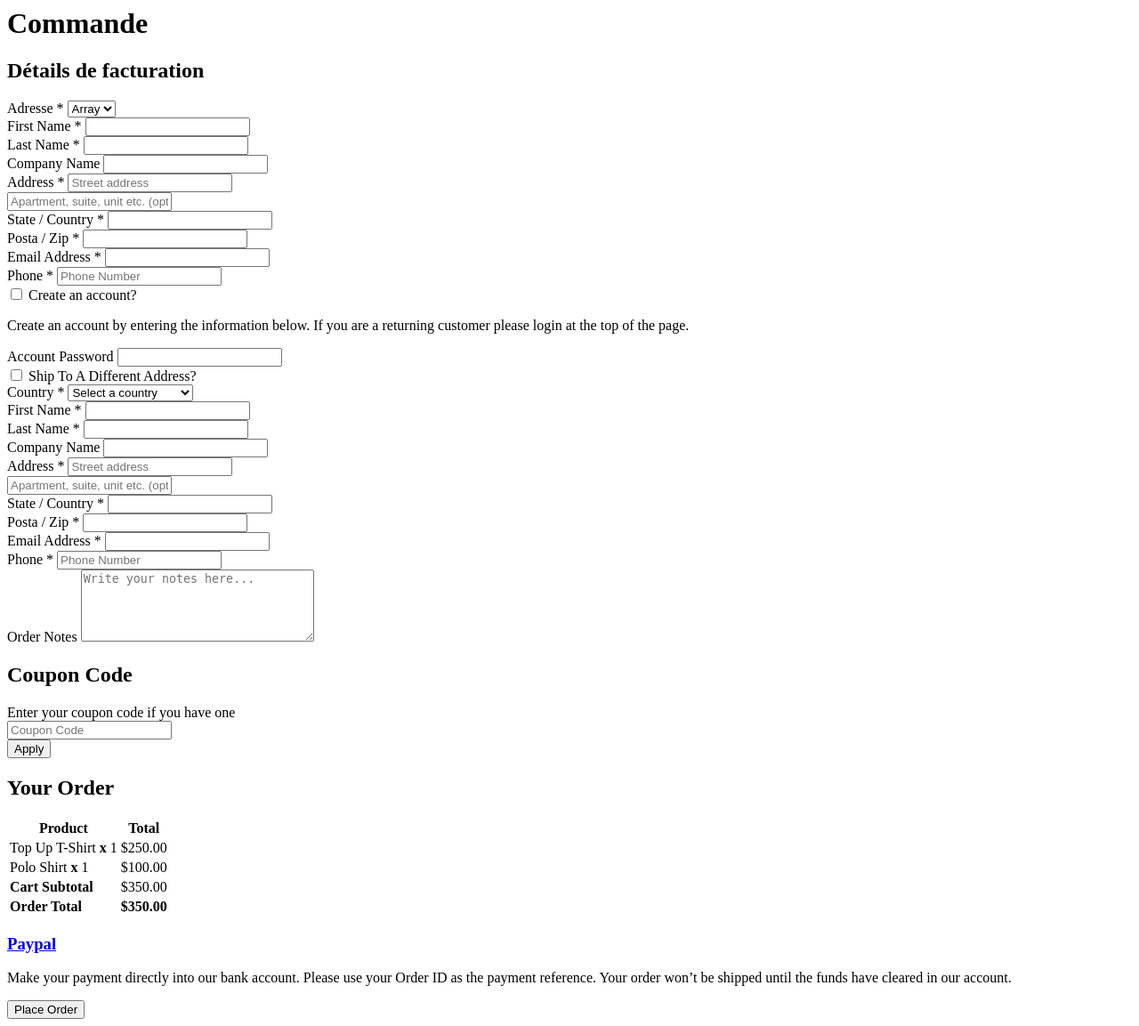
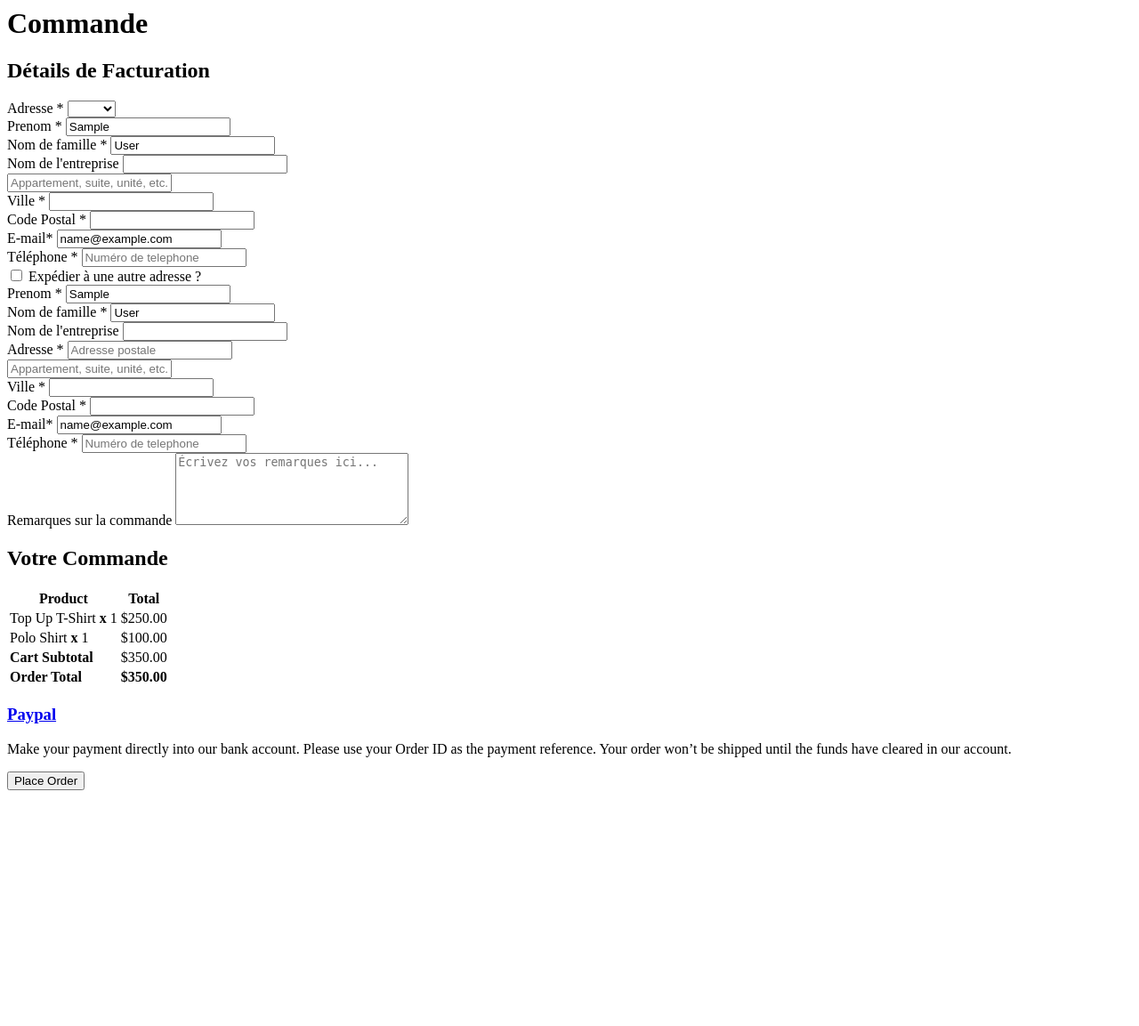
Before and after one commit to mathisbachelier/e-commerce, a PHP site: template E-Commerce/views/order/index.php in a window 1280 px wide. Shown: the whole page at 89% size. After the commit the page ends 888 px from the top, so only its background shows below. Run offline with PHP 8.4, Linux system fonts and the light colour scheme; the template is opened without the code that fills it: most values are stand-ins (such as "Sample title", 1, 10 or a date in 2020); some libraries are stand-ins or nearby versions.

Commit message:
update order

```diff
--- a/E-Commerce/app/controllers/orderController.php
+++ b/E-Commerce/app/controllers/orderController.php
@@ -3,6 +3,7 @@
 use App\Models\Order;
 use App\Models\Product;
 use App\Models\User;
+use App\Models\Address;
 
 
 class orderController extends Controller
@@ -18,6 +19,9 @@
         $user = new User($this->getDB());
         $user = $user->findById($id);
 
-        return $this->view('order.index', compact('orders', 'product', 'user'));
+        $address = new Address($this->getDB());
+        $address = $address->find_adress($id);
+
+        return $this->view('order.index', compact('orders', 'product', 'user', 'address'));
     }
 }
--- a/E-Commerce/public/index.php
+++ b/E-Commerce/public/index.php
@@ -19,7 +19,7 @@
 $router -> get('/signUp', 'App\controllers\connectionController@create');
 $router -> post('/signUp', 'App\controllers\UserController@createUser');
 
-$router->get('/homepage/index', 'App\controllers\HomepageController@index');
+$router->get('/homepage', 'App\controllers\HomepageController@index');
 $router->post('/homepage/search', 'App\controllers\HomepageController@search');
 
 $router->get('/orderManagement/orders', 'App\controllers\OrderManagementController@index');
--- a/E-Commerce/views/layout.php
+++ b/E-Commerce/views/layout.php
@@ -7,6 +7,8 @@
     <link rel="stylesheet" href="<?= SCRIPTS. 'css'. DIRECTORY_SEPARATOR .'style.css'?>">
     <link rel="stylesheet" href="<?= SCRIPTS. 'css'. DIRECTORY_SEPARATOR .'bootstrap.min.css'?>">
     <link rel="stylesheet" href="<?= SCRIPTS. 'css'. DIRECTORY_SEPARATOR .'tiny-slider.css'?>">
+    <link rel="stylesheet" href="https://cdnjs.cloudflare.com/ajax/libs/font-awesome/6.0.0-beta3/css/all.min.css">
+    <link rel="stylesheet" href="https://cdn.jsdelivr.net/npm/bootstrap-icons@1.11.3/font/bootstrap-icons.min.css">
 </head>
 <body>
 
--- a/E-Commerce/views/order/index.php
+++ b/E-Commerce/views/order/index.php
@@ -24,161 +24,122 @@
 		    <div class="container">
 		      	<div class="row">
 		        	<div class="col-md-6 mb-5 mb-md-0">
-		          <h2 class="h3 mb-3 text-black">Détails de facturation</h2>
+		         		<h2 class="h3 mb-3 text-black">Détails de Facturation</h2>
 		          		<div class="p-3 p-lg-5 border bg-white">
 		            		<div class="form-group">
 		              			<label for="address" class="text-black">Adresse <span class="text-danger">*</span></label>
 								<select id="address" class="form-control">
-						<?php foreach($address as $add): ?>
+									<option value=""></option>
+									<?php foreach($params['address'] as $add): ?>
 										<option value="<?= $add->id ?>"><?= $add->address ?></option>
 									<?php endforeach; ?>
 								</select>
 		            		</div>
 							<div class="form-group row">
 		             			 <div class="col-md-6">
-		                <label for="c_fname" class="text-black">First Name <span class="text-danger">*</span></label>
-		                <input type="text" class="form-control" id="c_fname" name="c_fname">
+									<label for="first_name" class="text-black">Prenom <span class="text-danger">*</span></label>
+									<input type="text" class="form-control" id="first_name" name="first_name" value="<?= $params['user']->first_name ?>">
 								</div>
 								<div class="col-md-6">
-		                <label for="c_lname" class="text-black">Last Name <span class="text-danger">*</span></label>
-		                <input type="text" class="form-control" id="c_lname" name="c_lname">
+									<label for="last_name" class="text-black">Nom de famille <span class="text-danger">*</span></label>
+									<input type="text" class="form-control" id="last_name" name="last_name" value="<?= $params['user']->last_name ?>">
 								</div>
 							</div>
 
 							<div class="form-group row">
 								<div class="col-md-12">
-		                <label for="c_companyname" class="text-black">Company Name </label>
-		                <input type="text" class="form-control" id="c_companyname" name="c_companyname">
+									<label for="name_companyname" class="text-black">Nom de l'entreprise </label>
+									<input type="text" class="form-control" id="name_companyname" name="name_companyname">
+								</div>
+							</div>
+
+							<div class="form-group mt-3">
+								<input type="text" class="form-control" placeholder="Appartement, suite, unité, etc.">
+							</div>
+
+							<div class="form-group row">
+								<div class="col-md-6">
+									<label for="name_city" class="text-black">Ville <span class="text-danger">*</span></label>
+									<input type="text" class="form-control" id="name_city" name="name_city">
+								</div>
+								<div class="col-md-6">
+									<label for="c_postal" class="text-black">Code Postal <span class="text-danger">*</span></label>
+									<input type="text" class="form-control" id="c_postal" name="c_postal">
+								</div>
+							</div>
+
+							<div class="form-group row mb-5">
+								<div class="col-md-6">
+									<label for="email" class="text-black">E-mail<span class="text-danger">*</span></label>
+									<input type="text" class="form-control" id="email" name="email" value="<?= $params['user']->email ?>">
+								</div>
+								<div class="col-md-6">
+									<label for="phone" class="text-black">Téléphone <span class="text-danger">*</span></label>
+									<input type="text" class="form-control" id="phone" name="phone" placeholder="Numéro de telephone">
+								</div>
+							</div>
+							<div class="form-group">
+								<label for="c_ship_different_address" class="text-black" data-bs-toggle="collapse" href="#ship_different_address" role="button" aria-expanded="false" aria-controls="ship_different_address"><input type="checkbox" value="1" id="c_ship_different_address"> Expédier à une autre adresse ?</label>
+								<div class="collapse" id="ship_different_address">
+									<div class="py-2">
+										<div class="form-group row">
+											<div class="col-md-6">
+												<label for="first_name" class="text-black">Prenom <span class="text-danger">*</span></label>
+												<input type="text" class="form-control" id="first_name" name="first_name" value="<?= $params['user']->first_name ?>">
+											</div>
+											<div class="col-md-6">
+												<label for="last_name" class="text-black">Nom de famille <span class="text-danger">*</span></label>
+												<input type="text" class="form-control" id="last_name" name="last_name" value="<?= $params['user']->last_name ?>">
 											</div>
 										</div>
 
 										<div class="form-group row">
 											<div class="col-md-12">
-		                <label for="c_address" class="text-black">Address <span class="text-danger">*</span></label>
-		                <input type="text" class="form-control" id="c_address" name="c_address" placeholder="Street address">
+												<label for="name_companyname" class="text-black">Nom de l'entreprise </label>
+												<input type="text" class="form-control" id="name_companyname" name="name_companyname">
+											</div>
+										</div>
+
+										<div class="form-group row">
+											<div class="col-md-12">
+												<label for="address" class="text-black">Adresse <span class="text-danger">*</span></label>
+												<input type="text" class="form-control" id="address" name="address" placeholder="Adresse postale">
 											</div>
 										</div>
 
 										<div class="form-group mt-3">
-		              <input type="text" class="form-control" placeholder="Apartment, suite, unit etc. (optional)">
+											<input type="text" class="form-control" placeholder="Appartement, suite, unité, etc.">
 										</div>
 
 										<div class="form-group row">
 											<div class="col-md-6">
-		                <label for="c_state_country" class="text-black">State / Country <span class="text-danger">*</span></label>
-		                <input type="text" class="form-control" id="c_state_country" name="c_state_country">
+												<label for="name_city" class="text-black">Ville <span class="text-danger">*</span></label>
+												<input type="text" class="form-control" id="name_city" name="name_city">
 											</div>
 											<div class="col-md-6">
-		                <label for="c_postal_zip" class="text-black">Posta / Zip <span class="text-danger">*</span></label>
-		                <input type="text" class="form-control" id="c_postal_zip" name="c_postal_zip">
+												<label for="c_postal" class="text-black">Code Postal <span class="text-danger">*</span></label>
+												<input type="text" class="form-control" id="c_postal" name="c_postal">
 											</div>
 										</div>
 
 										<div class="form-group row mb-5">
 											<div class="col-md-6">
-		                <label for="c_email_address" class="text-black">Email Address <span class="text-danger">*</span></label>
-		                <input type="text" class="form-control" id="c_email_address" name="c_email_address">
+													<label for="email" class="text-black">E-mail<span class="text-danger">*</span></label>
+													<input type="text" class="form-control" id="email" name="email" value="<?= $params['user']->email ?>">
 												</div>
 											<div class="col-md-6">
-		                <label for="c_phone" class="text-black">Phone <span class="text-danger">*</span></label>
-		                <input type="text" class="form-control" id="c_phone" name="c_phone" placeholder="Phone Number">
+												<label for="phone" class="text-black">Téléphone <span class="text-danger">*</span></label>
+												<input type="text" class="form-control" id="phone" name="phone" placeholder="Numéro de telephone">
 											</div>
 										</div>
-
-		            <div class="form-group">
-		              <label for="c_create_account" class="text-black" data-bs-toggle="collapse" href="#create_an_account" role="button" aria-expanded="false" aria-controls="create_an_account"><input type="checkbox" value="1" id="c_create_account"> Create an account?</label>
-		              <div class="collapse" id="create_an_account">
-		                <div class="py-2 mb-4">
-		                  <p class="mb-3">Create an account by entering the information below. If you are a returning customer please login at the top of the page.</p>
-		                  <div class="form-group">
-		                    <label for="c_account_password" class="text-black">Account Password</label>
-		                    <input type="email" class="form-control" id="c_account_password" name="c_account_password" placeholder="">
-		                  </div>
-		                </div>
-		              </div>
-		            </div>
-
-
-		            <div class="form-group">
-		              <label for="c_ship_different_address" class="text-black" data-bs-toggle="collapse" href="#ship_different_address" role="button" aria-expanded="false" aria-controls="ship_different_address"><input type="checkbox" value="1" id="c_ship_different_address"> Ship To A Different Address?</label>
-		              <div class="collapse" id="ship_different_address">
-		                <div class="py-2">
-
-		                  <div class="form-group">
-		                    <label for="c_diff_country" class="text-black">Country <span class="text-danger">*</span></label>
-		                    <select id="c_diff_country" class="form-control">
-		                      <option value="1">Select a country</option>
-		                      <option value="2">bangladesh</option>
-		                      <option value="3">Algeria</option>
-		                      <option value="4">Afghanistan</option>
-		                      <option value="5">Ghana</option>
-		                      <option value="6">Albania</option>
-		                      <option value="7">Bahrain</option>
-		                      <option value="8">Colombia</option>
-		                      <option value="9">Dominican Republic</option>
-		                    </select>
-		                  </div>
-
-
-		                  <div class="form-group row">
-		                    <div class="col-md-6">
-		                      <label for="c_diff_fname" class="text-black">First Name <span class="text-danger">*</span></label>
-		                      <input type="text" class="form-control" id="c_diff_fname" name="c_diff_fname">
-		                    </div>
-		                    <div class="col-md-6">
-		                      <label for="c_diff_lname" class="text-black">Last Name <span class="text-danger">*</span></label>
-		                      <input type="text" class="form-control" id="c_diff_lname" name="c_diff_lname">
-		                    </div>
-		                  </div>
-
-		                  <div class="form-group row">
-		                    <div class="col-md-12">
-		                      <label for="c_diff_companyname" class="text-black">Company Name </label>
-		                      <input type="text" class="form-control" id="c_diff_companyname" name="c_diff_companyname">
-		                    </div>
-		                  </div>
-
-		                  <div class="form-group row  mb-3">
-		                    <div class="col-md-12">
-		                      <label for="c_diff_address" class="text-black">Address <span class="text-danger">*</span></label>
-		                      <input type="text" class="form-control" id="c_diff_address" name="c_diff_address" placeholder="Street address">
-		                    </div>
-		                  </div>
-
-		                  <div class="form-group">
-		                    <input type="text" class="form-control" placeholder="Apartment, suite, unit etc. (optional)">
-		                  </div>
-
-		                  <div class="form-group row">
-		                    <div class="col-md-6">
-		                      <label for="c_diff_state_country" class="text-black">State / Country <span class="text-danger">*</span></label>
-		                      <input type="text" class="form-control" id="c_diff_state_country" name="c_diff_state_country">
-		                    </div>
-		                    <div class="col-md-6">
-		                      <label for="c_diff_postal_zip" class="text-black">Posta / Zip <span class="text-danger">*</span></label>
-		                      <input type="text" class="form-control" id="c_diff_postal_zip" name="c_diff_postal_zip">
-		                    </div>
-		                  </div>
-
-		                  <div class="form-group row mb-5">
-		                    <div class="col-md-6">
-		                      <label for="c_diff_email_address" class="text-black">Email Address <span class="text-danger">*</span></label>
-		                      <input type="text" class="form-control" id="c_diff_email_address" name="c_diff_email_address">
-		                    </div>
-		                    <div class="col-md-6">
-		                      <label for="c_diff_phone" class="text-black">Phone <span class="text-danger">*</span></label>
-		                      <input type="text" class="form-control" id="c_diff_phone" name="c_diff_phone" placeholder="Phone Number">
-		                    </div>
-		                  </div>
-
 									</div>
 
 								</div>
 		            		</div>
 
 							<div class="form-group">
-		              <label for="c_order_notes" class="text-black">Order Notes</label>
-		              <textarea name="c_order_notes" id="c_order_notes" cols="30" rows="5" class="form-control" placeholder="Write your notes here..."></textarea>
+								<label for="order_notes" class="text-black">Remarques sur la commande</label>
+								<textarea name="order_notes" id="order_notes" cols="30" rows="5" class="form-control" placeholder="Écrivez vos remarques ici..."></textarea>
 							</div>
 
 		          		</div>
@@ -187,24 +148,7 @@
 
 		          <div class="row mb-5">
 		            <div class="col-md-12">
-		              <h2 class="h3 mb-3 text-black">Coupon Code</h2>
-		              <div class="p-3 p-lg-5 border bg-white">
-
-		                <label for="c_code" class="text-black mb-3">Enter your coupon code if you have one</label>
-		                <div class="input-group w-75 couponcode-wrap">
-		                  <input type="text" class="form-control me-2" id="c_code" placeholder="Coupon Code" aria-label="Coupon Code" aria-describedby="button-addon2">
-		                  <div class="input-group-append">
-		                    <button class="btn btn-black btn-sm" type="button" id="button-addon2">Apply</button>
-		                  </div>
-		                </div>
-
-		              </div>
-		            </div>
-		          </div>
-
-		          <div class="row mb-5">
-		            <div class="col-md-12">
-		              <h2 class="h3 mb-3 text-black">Your Order</h2>
+		              <h2 class="h3 mb-3 text-black">Votre Commande</h2>
 		              <div class="p-3 p-lg-5 border bg-white">
 		                <table class="table site-block-order-table mb-5">
 		                  <thead>
@@ -254,9 +198,6 @@
 		      <!-- </form> -->
 		    </div>
 		  </div>
-		<script src="js/bootstrap.bundle.min.js"></script>
-		<script src="js/tiny-slider.js"></script>
-		<script src="js/custom.js"></script>
 	</body>
 
 </html>
```
Also changed, not shown: E-Commerce/app/models/Address.php (added, +14 -0 lines), E-Commerce/app/models/Client_address.php (deleted, +0 -14 lines), E-Commerce/public/css/style.css (+22 -0 lines), E-Commerce/views/productManagement/index.php (+48 -31 lines). Lines whose indentation alone changed are shown as unchanged.
